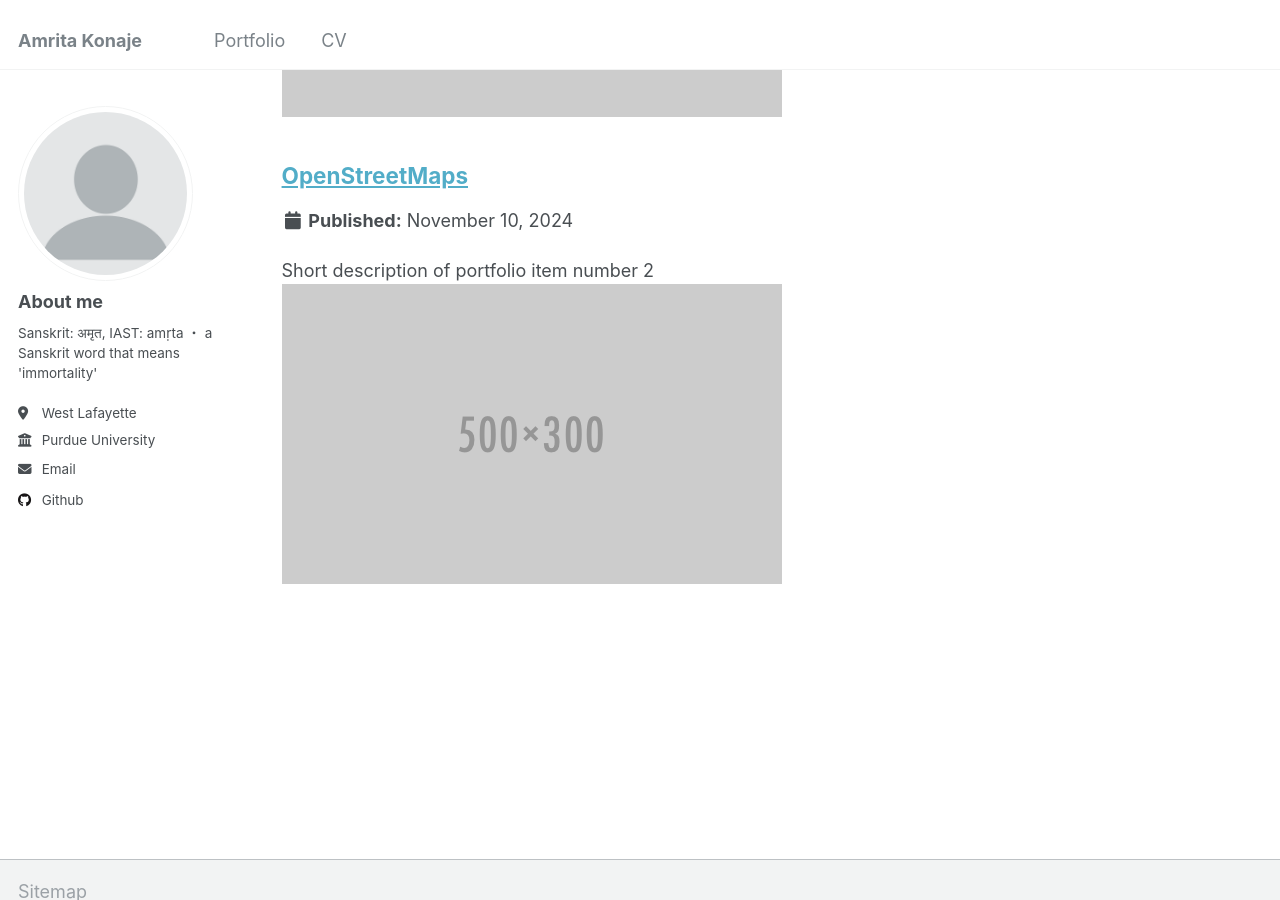
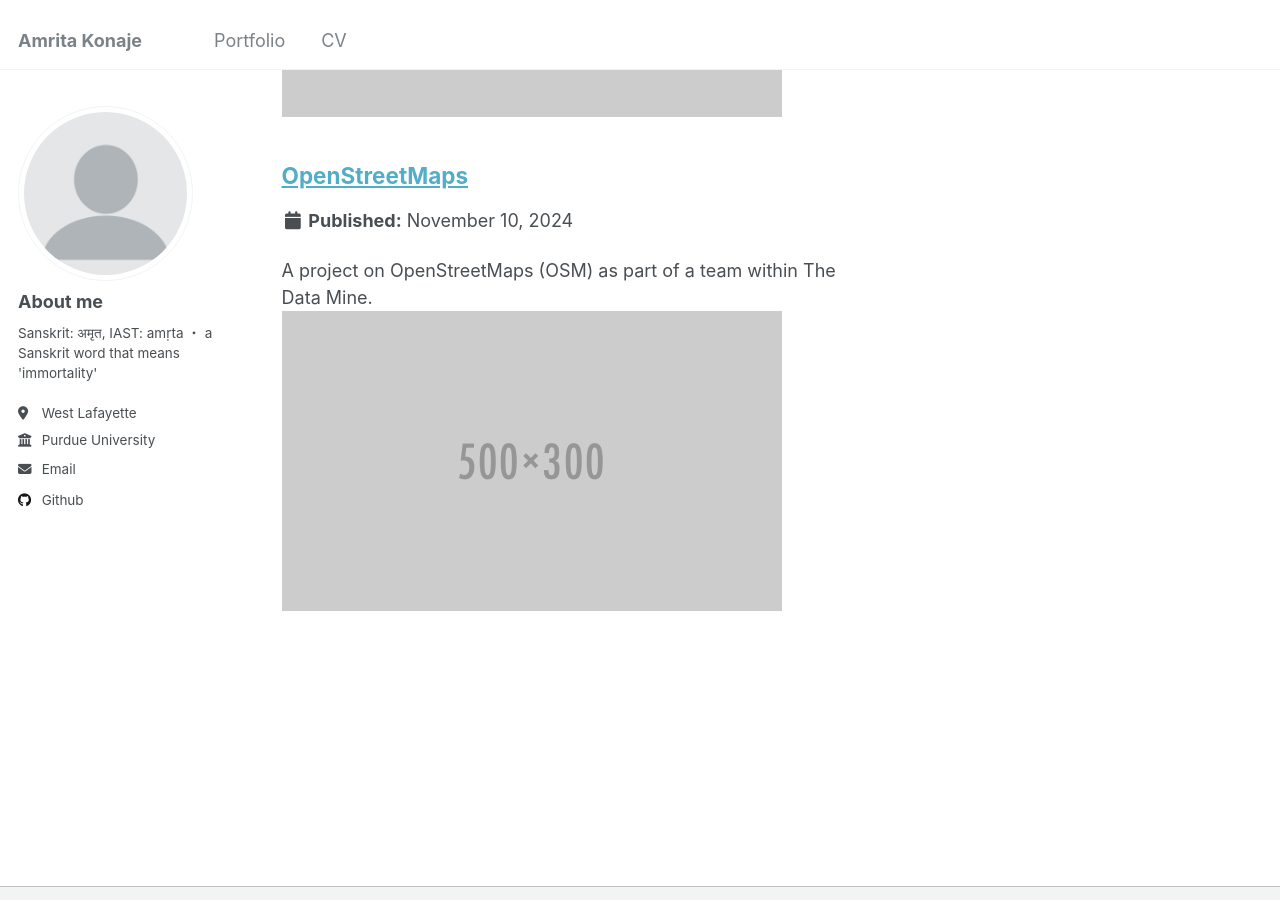
Before and after one commit to akonaje/akonaje.github.io, a Jekyll site: the page built from _pages/portfolio.html, in a window 1280 px wide and 900 px high, scrolled down 539 px. Built offline with Jekyll 4.4.1, drawn with Linux system fonts in a browser that asks for light colours.

Commit message:
Update portfolio-2.html

```diff
--- a/_portfolio/portfolio-2.html
+++ b/_portfolio/portfolio-2.html
@@ -1,7 +1,14 @@
 ---
 title: "OpenStreetMaps"
-excerpt: "Short description of portfolio item number 2 <br/><img src='/images/500x300.png'>"
+excerpt: "A project on OpenStreetMaps (OSM) as part of a team within The Data Mine.
+ <br/><img src='/images/500x300.png'>"
 collection: portfolio
 ---
 
-A project on OpenStreetMaps (OSM) as part of a team within The Data Mine.
+<h>[Parking Lots in OpenStreetMaps](https://github.com/rvempat/TDM_111-OSM-Project/tree/main)</h>
+
+The goal of this project is to add parking lot suggestions to Open Street Maps (OSM) using a machine learning model trained on satellite images. We use data currently in OSM to train our model. We currently have the coordinates of 221 surface-level parking lots in the Indianapolis region.
+
+API Documentation: https://learn.microsoft.com/en-us/bingmaps/rest-services/imagery/get-a-static-map
+
+Scale and Resolution for Bing Maps: https://learn.microsoft.com/en-us/bingmaps/articles/understanding-scale-and-resolution
```
